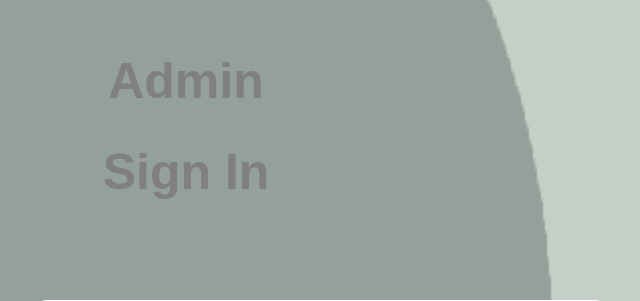
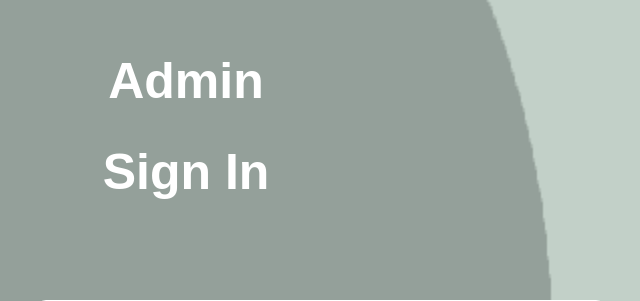
Before and after one commit to IvanLimosi/TugasBesarPBW, a PHP site: page /View/LoginAdmin.php in a window 1280 px wide. Shown: the top 301 px of the page, without its empty margins (454-1094 px from the left). Run offline with PHP 8.4, Linux system fonts and the light colour scheme; data that the repository does not hold is empty.

Commit message:
update css

```diff
--- a/View/LoginAdmin.php
+++ b/View/LoginAdmin.php
@@ -5,8 +5,8 @@
         <link rel="stylesheet" href="View/css/styleLoginCust.css">
     </head>
     <body>
-        <br><h1 style="color:gray">Admin</h1>
-        <h1 style="color:gray">Sign In</h1>
+        <br><h1>Admin</h1>
+        <h1>Sign In</h1>
         <p style="color:white">a</p>
         <div id="square">
             <form>
--- a/View/LoginDriver.php
+++ b/View/LoginDriver.php
@@ -5,8 +5,8 @@
         <link rel="stylesheet" href="View/css/styleLoginCust.css">
     </head>
     <body>
-        <br><h1 style="color:gray">Driver</h1>
-        <h1 style="color:gray">Sign In</h1>
+        <br><h1>Driver</h1>
+        <h1>Sign In</h1>
         <p style="color:white">Don't have account?</p>
         <div id="square">
             <form action="loginDriver" method="post">
```
